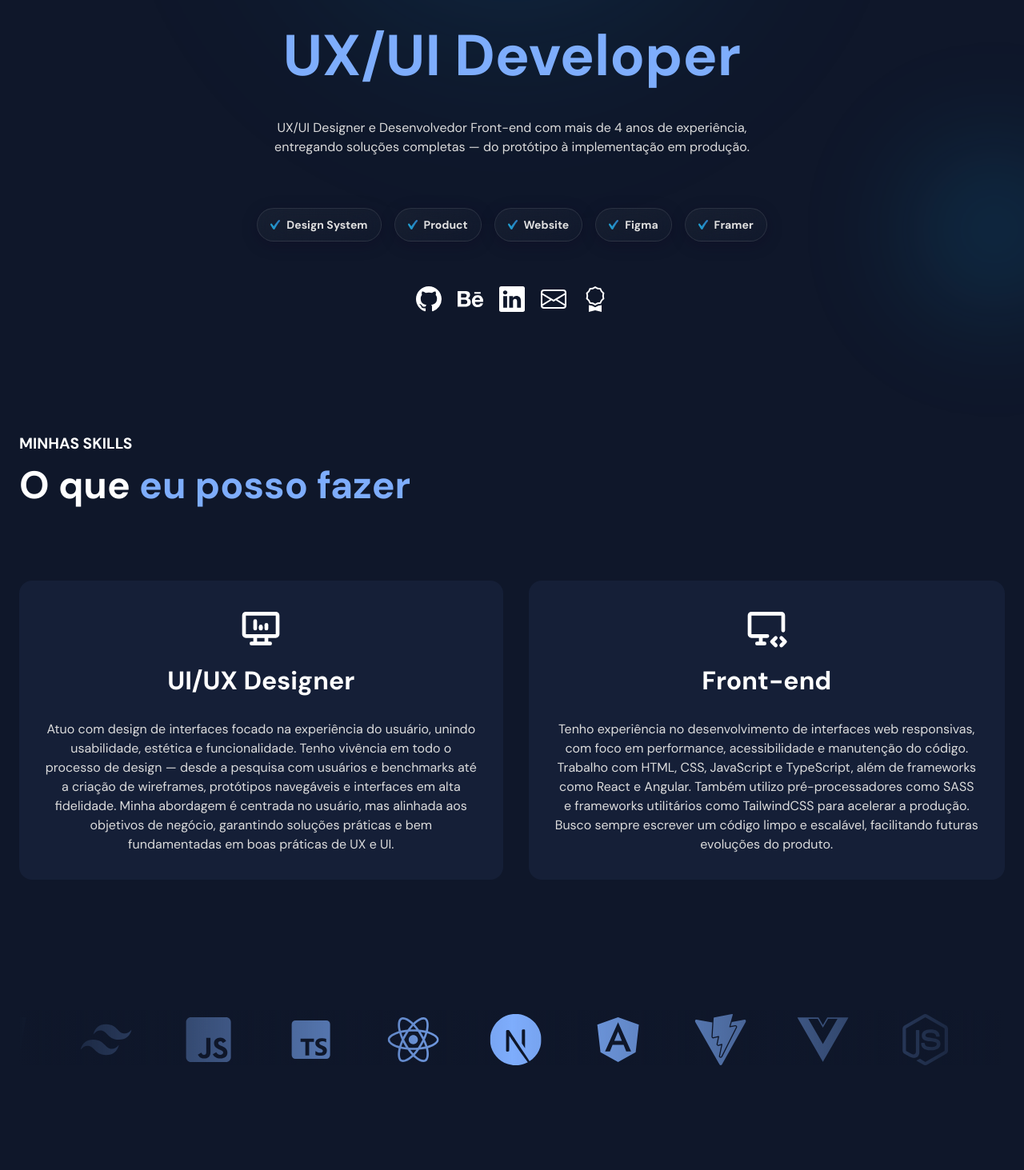
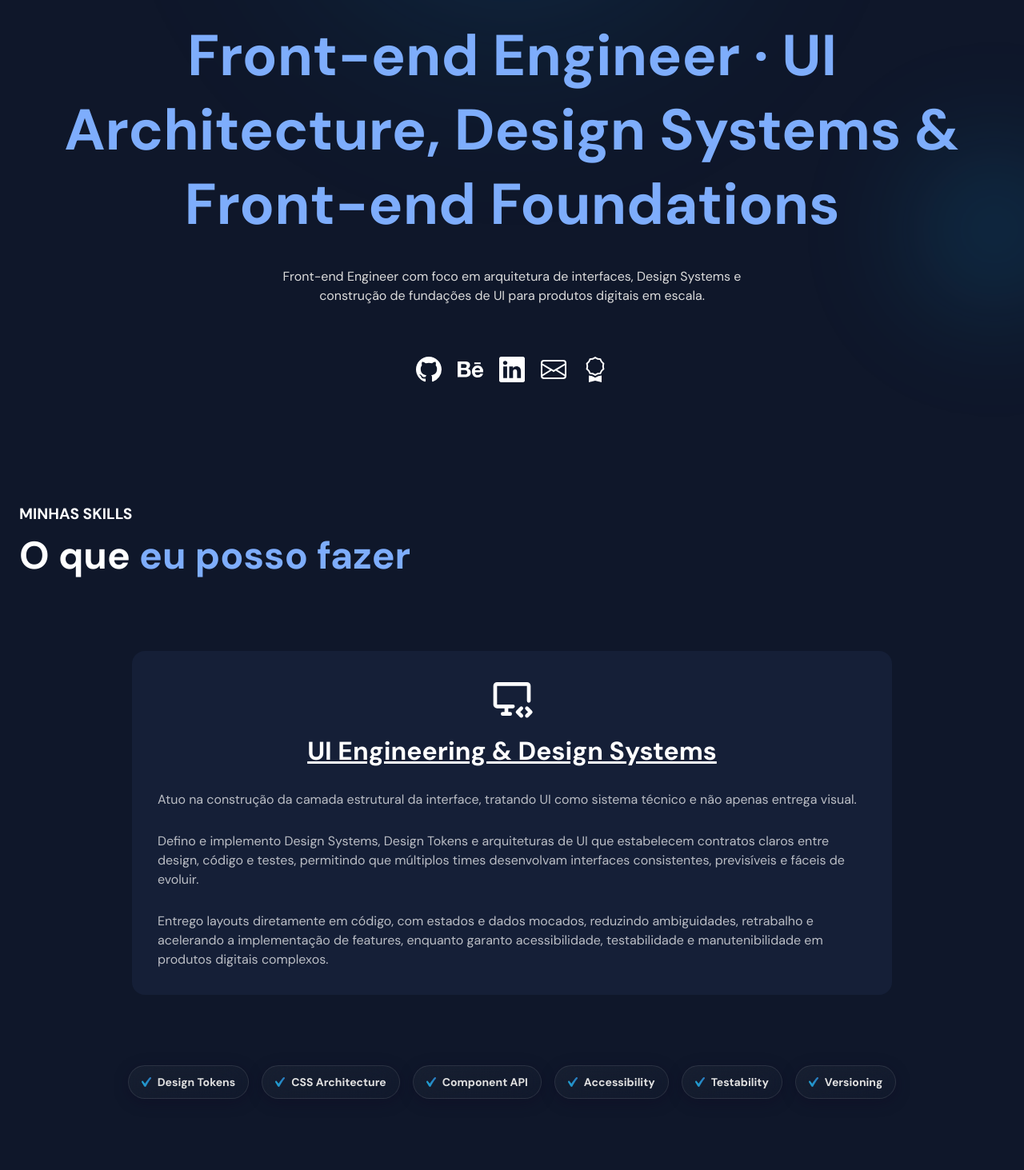
Before and after one commit to marcosprofile/DevXPortfolio, a React (Create React App) app: page / in a window 1280 px wide. Shown: the part 187-1650 px from the top of the page at 80% size. Built offline with nearby package versions, Linux system fonts and the light colour scheme; no server answers.

Commit message:
feat: update

```diff
--- a/src/components/MySkills.jsx
+++ b/src/components/MySkills.jsx
@@ -1,6 +1,5 @@
 import { motion } from 'framer-motion'
-import { carousel, fadeInRightVariant, fadeInTopVariant } from '../utils/Variants'
-import { Skills } from '../utils/Data'
+import CheckBlue from '../assets/check-blue.svg'
 
 import {
   FlexContainer,
@@ -8,38 +7,20 @@ import {
   Heading,
   ParaText,
   BlueText,
+  Chip,
+  Image,
+  PaddingContainer
 } from '../styles/Global.styled'
 
 import {
-  SkillsCarouselContainer,
   SkillCard,
-  Icon,
-  SkillsContainer,
-  SkillsLinearBg
 } from '../styles/MySkills.styled'
 
-import {
-  TbDeviceDesktopAnalytics,
-  TbDeviceDesktopCode
-} from "react-icons/tb"
-import { useIsMobile } from '../hooks/useIsMobile'
+import { TbDeviceDesktopCode } from "react-icons/tb"
+import { fadeInTopVariant, fadeInRightVariant } from '../utils/Variants'
 
 
 export default function MySkills() {
-  const isMobile = useIsMobile()
-  const duplicatedSkills = [...Skills, ...Skills, ...Skills, ...Skills]
-
-  const adjustedVariant = {
-    ...carousel,
-    visible: {
-      ...carousel.visible,
-      transition: {
-        ...carousel.visible.transition,
-        duration: isMobile ? 15 : 40
-      }
-    }
-  }
-
   return (
     <SectionContainer
       id="skills"
@@ -76,38 +57,51 @@ export default function MySkills() {
           initial="hidden"
           whileInView="visible"
           $gap="2rem"
+          $justify="center"
         >
           <SkillCard>
-            <TbDeviceDesktopAnalytics />
-            <Heading as="h3" size="h3">UI/UX Designer</Heading>
-            <ParaText $top=".75rem" $center>
-              Atuo com design de interfaces focado na experiência do usuário, unindo usabilidade, estética e funcionalidade. Tenho vivência em todo o processo de design — desde a pesquisa com usuários e benchmarks até a criação de wireframes, protótipos navegáveis e interfaces em alta fidelidade. Minha abordagem é centrada no usuário, mas alinhada aos objetivos de negócio, garantindo soluções práticas e bem fundamentadas em boas práticas de UX e UI.
+            <TbDeviceDesktopCode />
+            <Heading as="h3" size="h3" $textDecoration="underline">UI Engineering & Design Systems</Heading>
+            <ParaText $top=".75rem" $width="100%" $color="color-mix(in oklab, white, #0F172A 25%)">
+              Atuo na construção da camada estrutural da interface, tratando UI como sistema técnico e não apenas entrega visual.
             </ParaText>
-          </SkillCard>
-          <SkillCard $marginTop>
-            <TbDeviceDesktopCode />
-            <Heading as="h3" size="h3">Front-end</Heading>
-            <ParaText $top=".75rem" $center>
-              Tenho experiência no desenvolvimento de interfaces web responsivas, com foco em performance, acessibilidade e manutenção do código. Trabalho com HTML, CSS, JavaScript e TypeScript, além de frameworks como React e Angular. Também utilizo pré-processadores como SASS e frameworks utilitários como TailwindCSS para acelerar a produção. Busco sempre escrever um código limpo e escalável, facilitando futuras evoluções do produto.
+            <ParaText $top=".75rem" $width="100%" $color="color-mix(in oklab, white, #0F172A 25%)">
+              Defino e implemento Design Systems, Design Tokens e arquiteturas de UI que estabelecem contratos claros entre design, código e testes, permitindo que múltiplos times desenvolvam interfaces consistentes, previsíveis e fáceis de evoluir.
+            </ParaText>
+            <ParaText $top=".75rem" $width="100%" $color="color-mix(in oklab, white, #0F172A 25%)">
+              Entrego layouts diretamente em código, com estados e dados mocados, reduzindo ambiguidades, retrabalho e acelerando a implementação de features, enquanto garanto acessibilidade, testabilidade e manutenibilidade em produtos digitais complexos.
             </ParaText>
           </SkillCard>
         </FlexContainer>
 
-        <SkillsContainer>
-          <SkillsLinearBg />
-          <SkillsCarouselContainer
-            as={motion.div}
-            variants={adjustedVariant}
-            initial="hidden"
-            whileInView="visible"
-          >
-            {duplicatedSkills.map((skill, id) => (
-              <Icon key={id}>
-                {skill.icon}
-              </Icon>
-            ))}
-          </SkillsCarouselContainer>
-        </SkillsContainer>
+        <PaddingContainer $bottom="3.5rem">
+          <FlexContainer $justify="center" $gap="1rem" $flexWrap="wrap" $responsiveFlex>
+            <Chip>
+              <Image src={CheckBlue} alt="Check icon" />
+              Design Tokens
+            </Chip>
+            <Chip>
+              <Image src={CheckBlue} alt="Check icon" />
+              CSS Architecture
+            </Chip>
+            <Chip>
+              <Image src={CheckBlue} alt="Check icon" />
+              Component API
+            </Chip>
+            <Chip>
+              <Image src={CheckBlue} alt="Check icon" />
+              Accessibility
+            </Chip>
+            <Chip>
+              <Image src={CheckBlue} alt="Check icon" />
+              Testability
+            </Chip>
+            <Chip>
+              <Image src={CheckBlue} alt="Check icon" />
+              Versioning
+            </Chip>
+          </FlexContainer>
+        </PaddingContainer>
       </FlexContainer>
     </SectionContainer>
   )
--- a/src/components/Showcase.jsx
+++ b/src/components/Showcase.jsx
@@ -1,19 +1,15 @@
 import { motion } from 'framer-motion'
 
 import {
-  PaddingContainer,
   FlexContainer,
   SectionContainer,
   Heading,
   ParaText,
   BlueText,
-  IconContainer,
-  Chip,
-  Image
+  IconContainer
 } from '../styles/Global.styled'
 
 import { BsGithub, BsBehance, BsLinkedin, BsEnvelope, BsAward } from 'react-icons/bs'
-import CheckBlue from '../assets/check-blue.svg'
 import { fadeInTopVariant } from '../utils/Variants'
 
 
@@ -47,36 +43,11 @@ export default function Showcase() {
             Olá! Eu sou <BlueText>Marcos Laurindo Ferreira</BlueText>
           </Heading>
           <Heading as="h1" size="h1" $align="center">
-            <BlueText>UX/UI Developer</BlueText>
+          <BlueText>Front-end Engineer · UI Architecture, Design Systems & Front-end Foundations</BlueText>
           </Heading>
           <ParaText as="p" $top="2rem" $bottom="4rem" $mWidth="600px" $center>
-            UX/UI Designer e Desenvolvedor Front-end com mais de 4 anos de experiência, entregando soluções completas — do protótipo à implementação em produção.
+            Front-end Engineer com foco em arquitetura de interfaces, Design Systems e construção de fundações de UI para produtos digitais em escala.
           </ParaText>
-
-          <PaddingContainer $bottom="3.5rem">
-            <FlexContainer $justify="center" $gap="1rem" $flexWrap="wrap" $responsiveFlex>
-              <Chip>
-                <Image src={CheckBlue} alt="Check icon" />
-                Design System
-              </Chip>
-              <Chip>
-                <Image src={CheckBlue} alt="Check icon" />
-                Product
-              </Chip>
-              <Chip>
-                <Image src={CheckBlue} alt="Check icon" />
-                Website
-              </Chip>
-              <Chip>
-                <Image src={CheckBlue} alt="Check icon" />
-                Figma
-              </Chip>
-              <Chip>
-                <Image src={CheckBlue} alt="Check icon" />
-                Framer
-              </Chip>
-            </FlexContainer>
-          </PaddingContainer>
 
           {/* --social-icons-- */}
           <FlexContainer $justify="center" $gap="1.25rem" $responsiveFlex="true">
--- a/src/styles/Global.styled.js
+++ b/src/styles/Global.styled.js
@@ -68,7 +68,8 @@ export const SectionContainer = styled(PaddingContainer).attrs({ as: 'section' }
 
 export const Heading = styled(PaddingContainer)`
   color: ${({ theme }) => theme.colors.white};
-  text-align: ${( props ) => props.$align};
+  text-align: ${(props) => props.$align};
+  text-decoration: ${(props) => props.$textDecoration};
   font-size: ${({ size }) => {
     switch (size) {
       case 'h1':
@@ -116,6 +117,8 @@ export const BlueText = styled.span`
 
 export const ParaText = styled(PaddingContainer)`
   color: ${({ theme }) => theme.colors.para_text_color};
+  width: ${(props) => props.$width };
+  color: ${(props) => props.$color};
   max-width: ${( props ) => props.$mWidth };
   line-height: ${({ $lineHeight }) => $lineHeight ? "156%" : "1.5rem"};
   text-align: ${({ $center }) => $center ? "center" : ""};
--- a/src/styles/MySkills.styled.js
+++ b/src/styles/MySkills.styled.js
@@ -35,6 +35,7 @@ export const SkillCard = styled.div`
   color: #FFFFFF;
   padding-right: ${({ $paddingRight }) => $paddingRight };
   border-radius: 1rem;
+  max-width: 950px;
 
   svg { font-size: 3.5rem };
 
```
Also changed, not shown: 2 other files (tests, documents, lock files or other folders).
